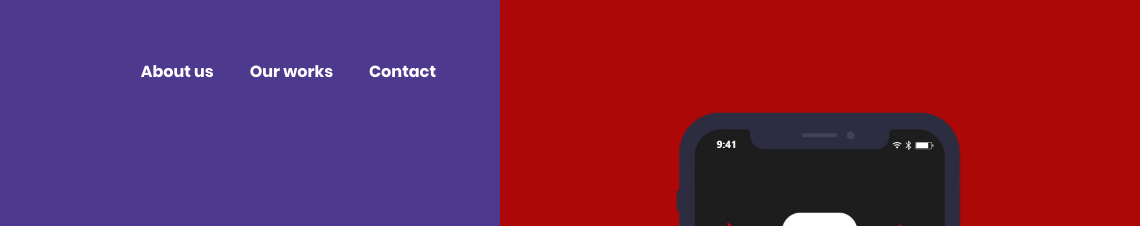
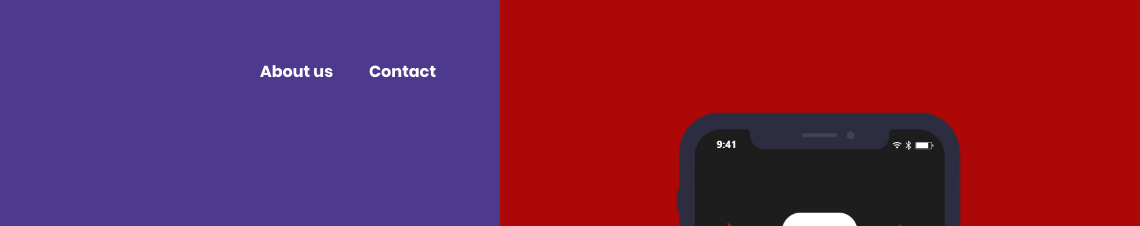
Before and after one commit to MaoPeng94/ramio, a plain HTML site: page index.html in a window 1280 px wide. Shown: the top 226 px of the page, 140-1280 px from the left. Drawn offline with Linux system fonts and the light colour scheme; some packages are replaced by stand-ins of ours; a script that the page names is missing; files whose address does not match are found by name.

Commit message:
Update index.html

```diff
--- a/index.html
+++ b/index.html
@@ -128,7 +128,6 @@
               <nav>
                 <ul>
                   <li><a href="index-color-1-image.html#" id="about-trigger">About us</a></li>
-                  <li><a href="index-color-1-image.html#" id="works-trigger">Our works</a></li>
                   <li><a href="index-color-1-image.html#" id="contact-trigger">Contact</a></li>
                 </ul>
               </nav>
```
